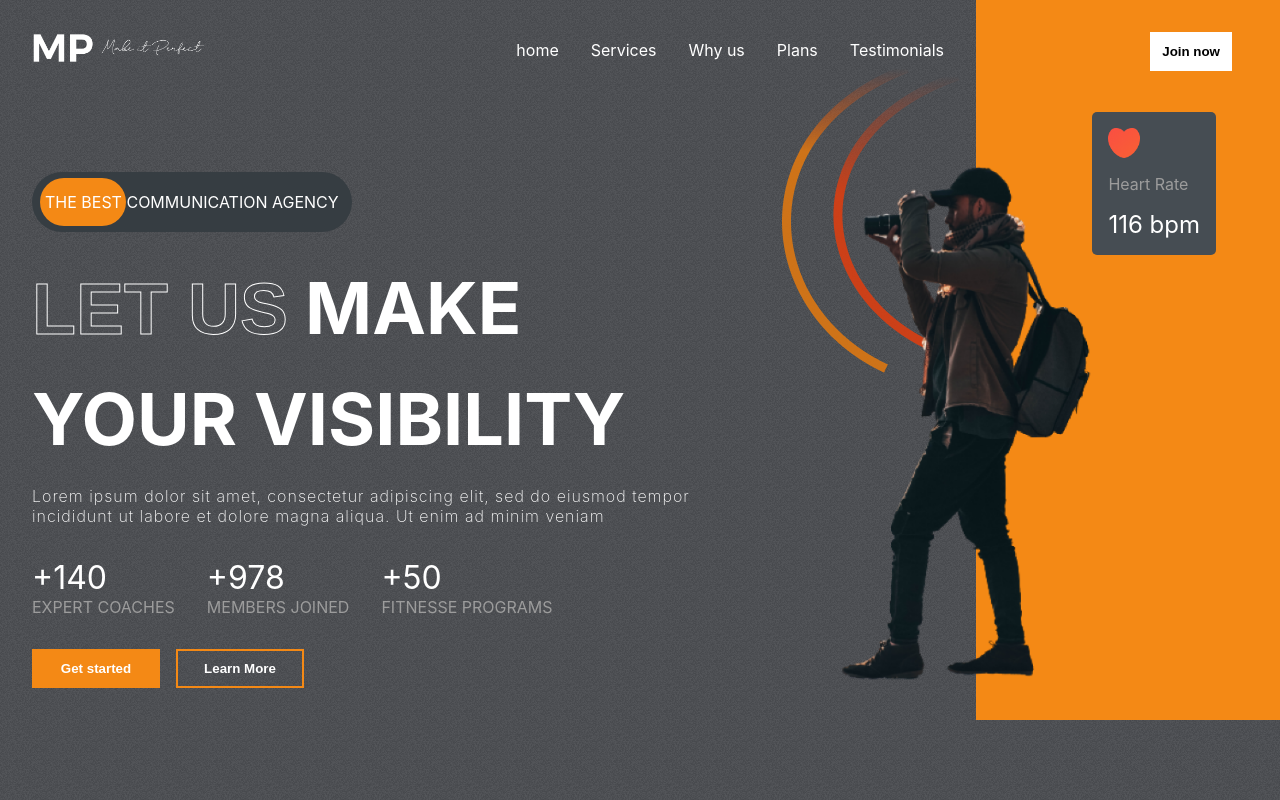
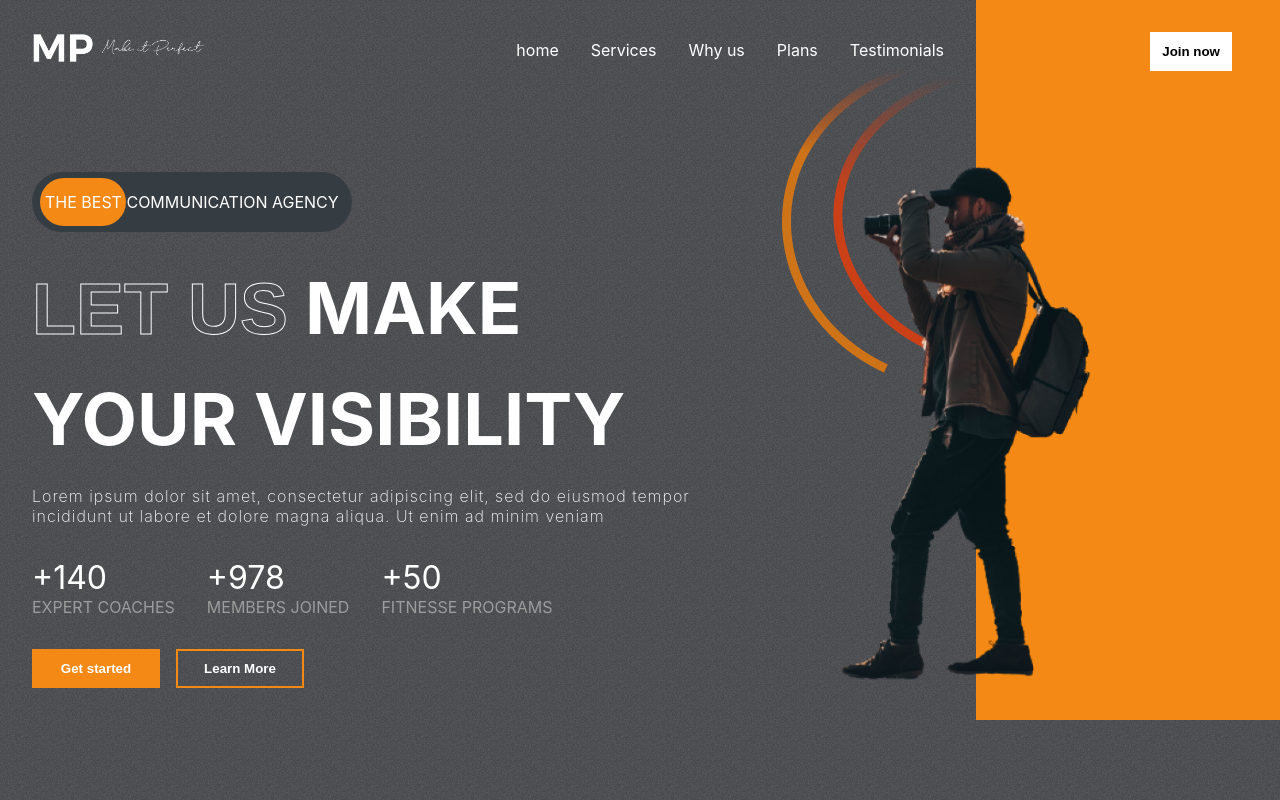
Before and after one commit to Shado2107/MP_siteweb, a React (Create React App) app: page / in a window 1280 px wide. Shown: the top 800 px of the page. Built offline with nearby package versions, Linux system fonts and the light colour scheme; the HTML template or start-up script is replaced by a standard one.

Commit message:
add cicrcleci config

```diff
--- a/src/components/Hero/Hero.jsx
+++ b/src/components/Hero/Hero.jsx
@@ -3,7 +3,7 @@
 import './Hero.css'
 import hero_image from "../../assets/hero_image.png"
 import hero_image_back from "../../assets/hero_image_back.png"
-import Heart from "../../assets/heart.png"
+// import Heart from "../../assets/heart.png"
 
 
  const Hero = () => {
@@ -57,10 +57,10 @@
             <div className="right-h">
                 <button className='btn'> Join now</button>
 
-                <div className="heart-rate">
+                {/* <div className="heart-rate">
                     <img src={Heart} alt="" />
                     <span>Heart Rate</span><span>116 bpm</span>
-                </div>
+                </div> */}
 
                 <img src={hero_image} alt="" className='hero-image' />
                 <img src={hero_image_back} alt="" className='hero-image-back'/>
```
Also changed, not shown: src/components/Hero/Hero.css (+31 -0 lines), .circleci/config.yml (added).
